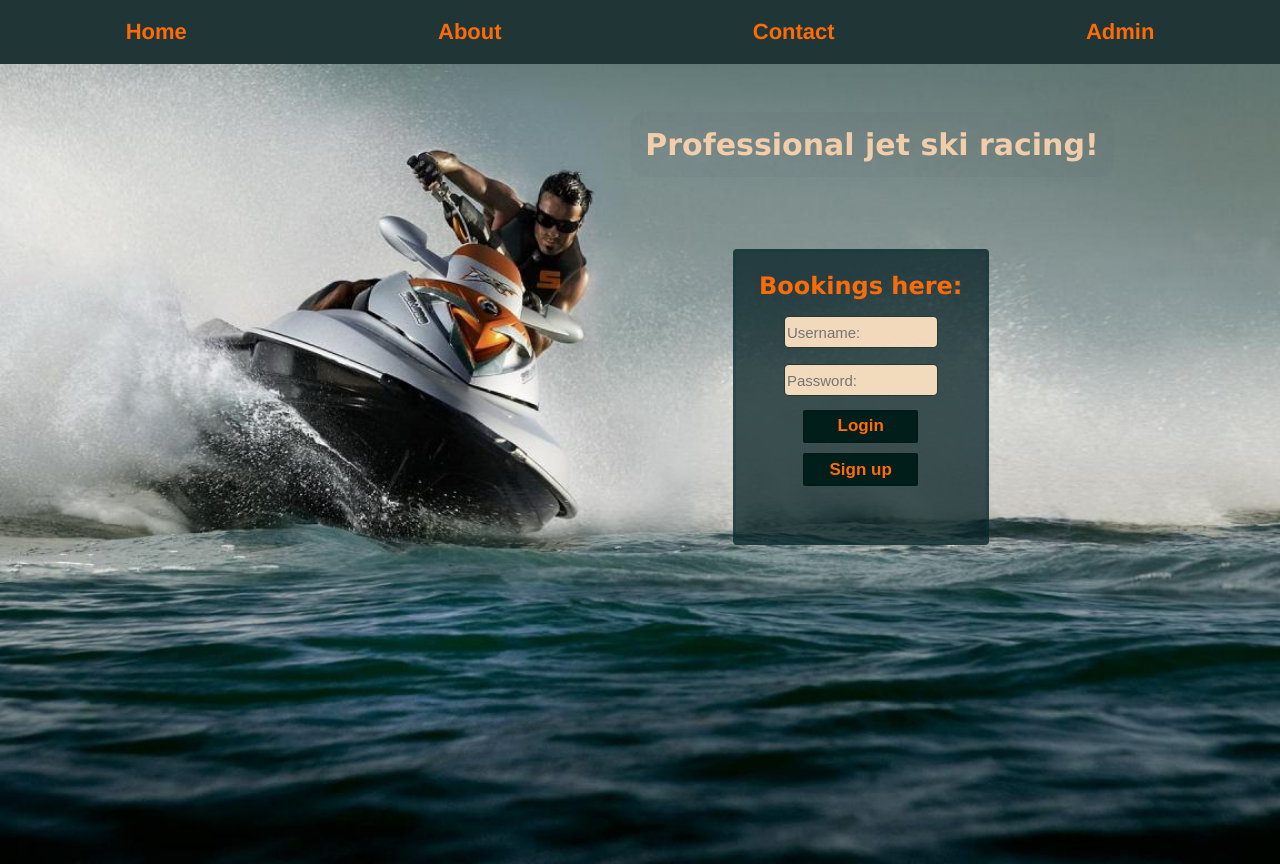
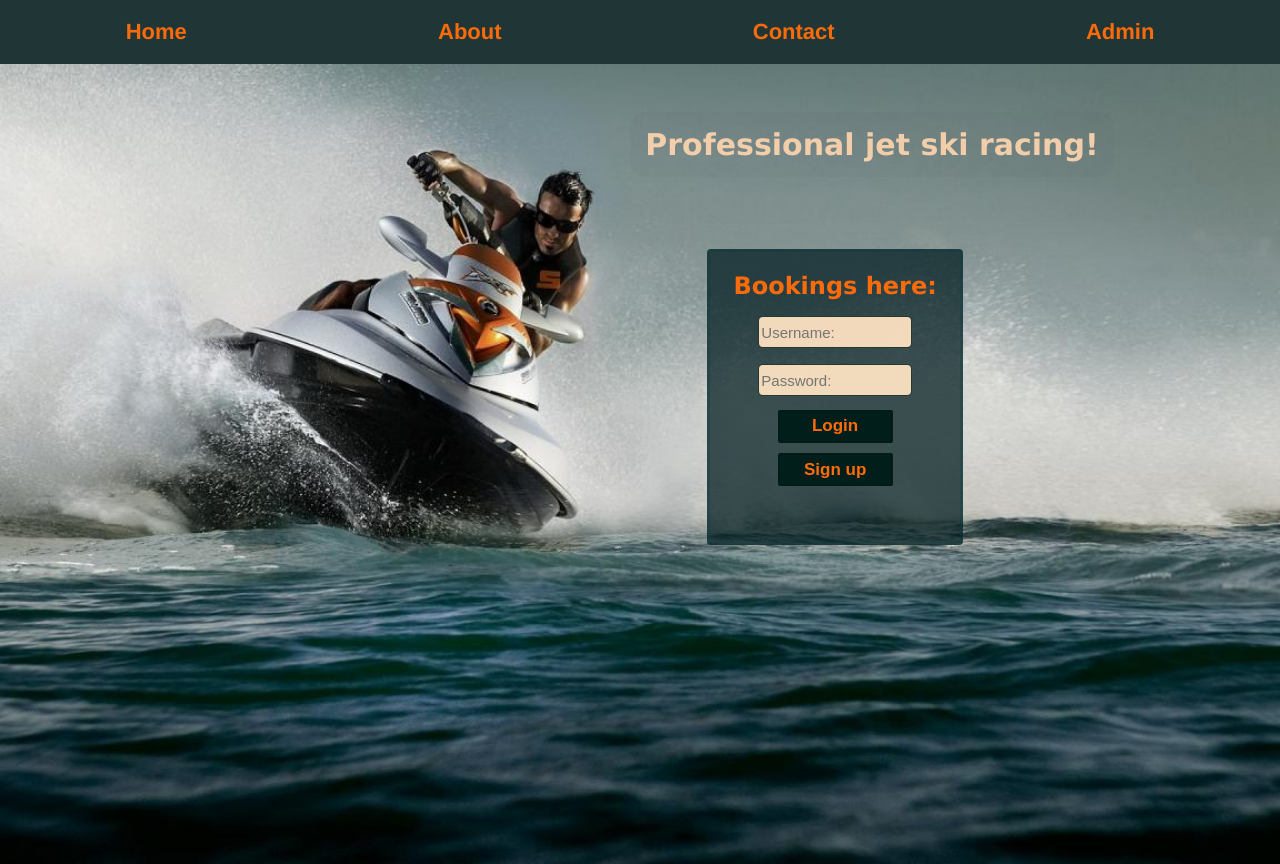
Before and after one commit to alexnmc/appointment-booking, a React (Create React App) app in the folder client/: page / in a window 1280 px wide. Built offline with nearby package versions, Linux system fonts and the light colour scheme.

Commit message:
css change

```diff
--- a/client/src/style.css
+++ b/client/src/style.css
@@ -70,7 +70,7 @@ html, body {
     border: 3px solid  rgba(10, 57, 63, 0.315);
     border-radius:4px;
     background-color:  rgba(5, 32, 36, 0.746);
-    margin-left: 8vw;
+    margin-left: 6vw;
 }
 
 
```
